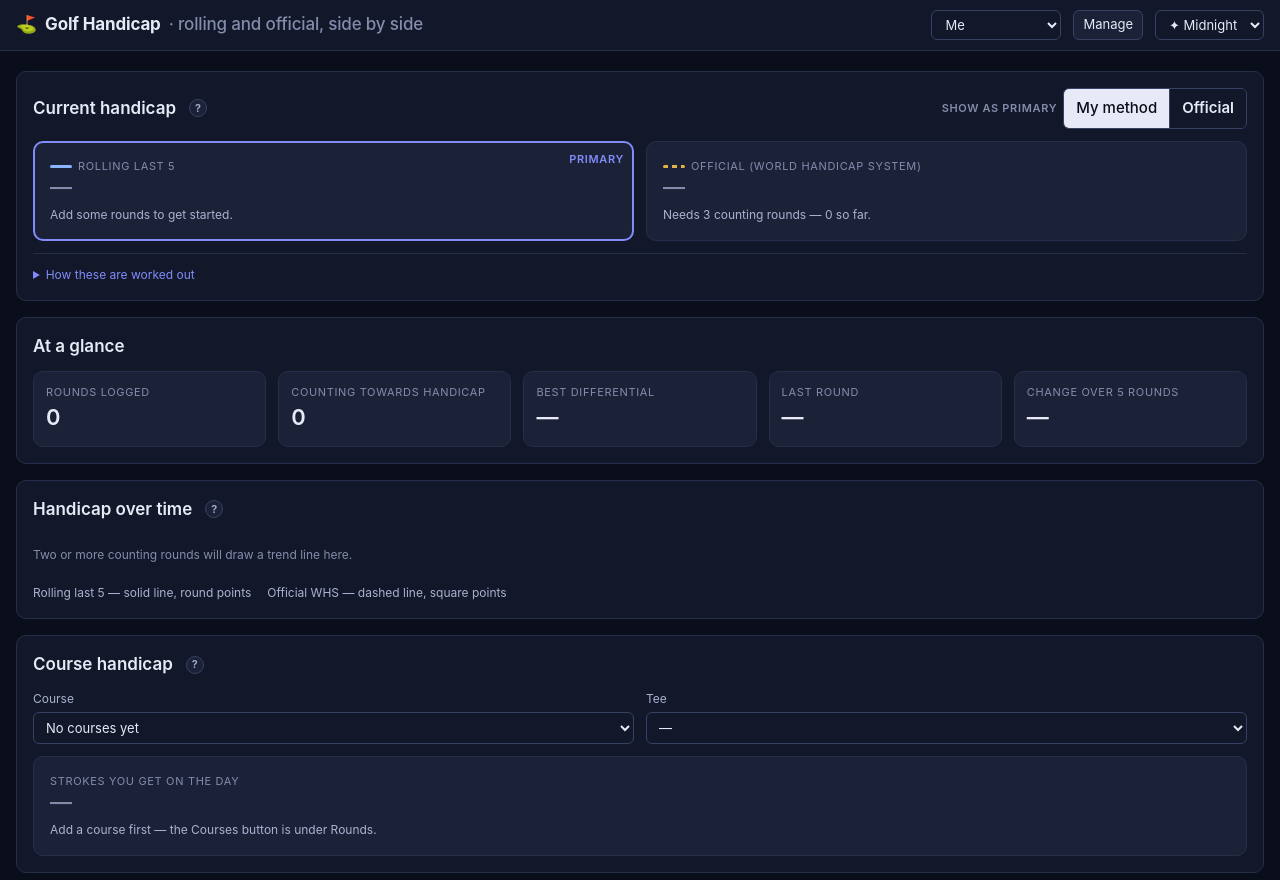
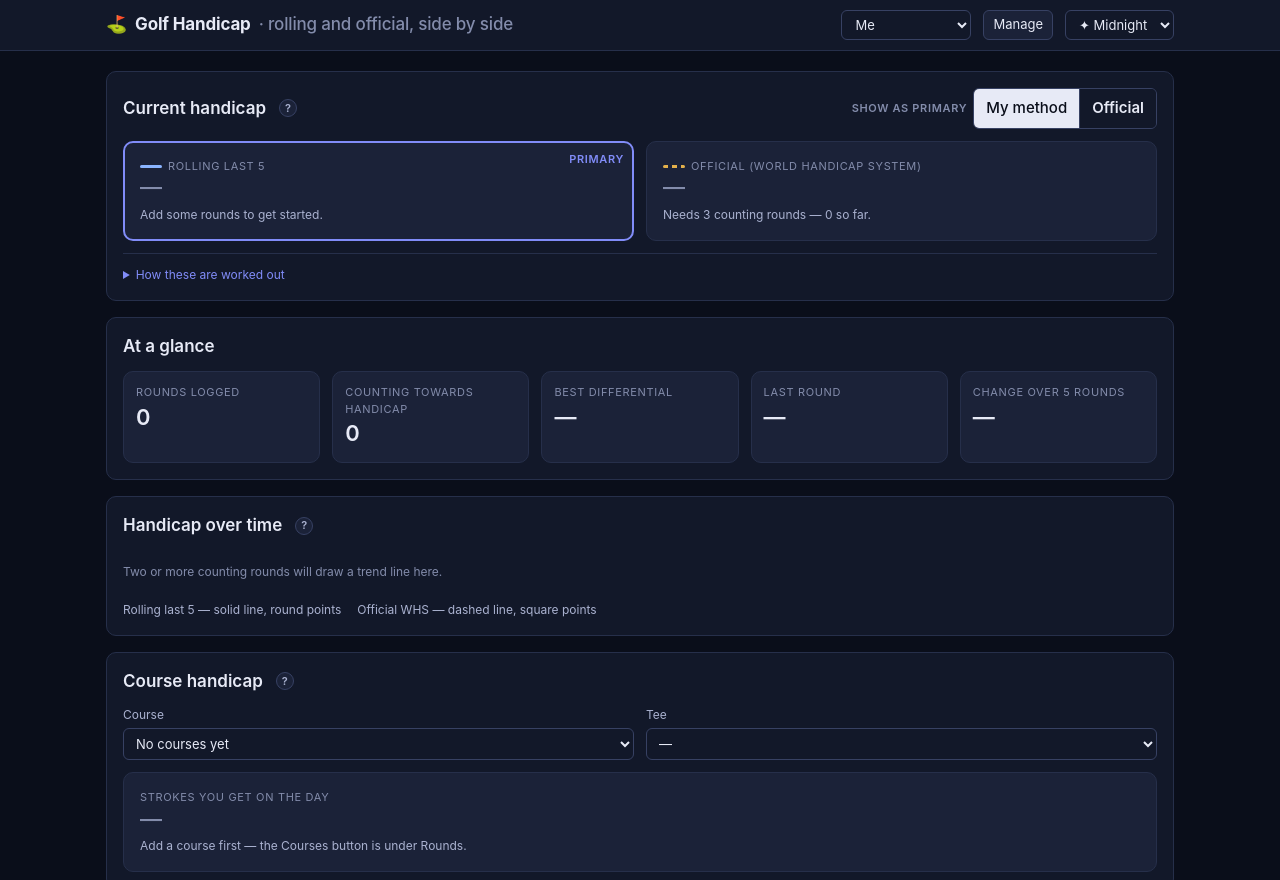
Before and after one commit to eagleadams86/golf-handicap, a plain HTML site: page index.html in a window 1280 px wide. Shown: the top 880 px of the page. Drawn offline with Linux system fonts and the light colour scheme.

Commit message:
The page is a bit narrower again, so the rounds table reads properly
Matching the sibling apps' width stretched everything to 1500px, which suits
their big many-column tables but left this one strung out — a row's date at one
edge and its score away at the other, with a lot of empty space between. The
page now stops at 1100px. The bar across the top still runs the full width of
the window and everything else about it is unchanged; the row inside it narrows
by exactly the same amount, so the app's name still lines up with the left edge
of the first card.

Co-Authored-By: Claude Opus 5 <noreply@anthropic.com>

```diff
--- a/index.html
+++ b/index.html
@@ -105,6 +105,9 @@
      keep a row even. */
   --chrome-h: 30px;    /* header buttons + the golfer/theme pickers beside them */
   --control-h: 38.5px; /* every button in the page body */
+  /* Read by BOTH .wrap and .headbar — see the note on .wrap for why they must
+     stay the same number. */
+  --page-w: 1100px;
 
   --sp-1: 2px;
   --sp-2: 4px;
@@ -235,14 +238,21 @@ body {
   color: var(--text-primary);
   font: var(--fw-normal) var(--fs-base)/var(--lh-base) var(--font-sans);
 }
-/* 1500px and the 16px gutter to match Team Dashboard and Sprint Velocity — the
-   three apps share one page width. The horizontal padding lives here rather
-   than on <body>, because the header bar behind it runs edge to edge. */
-.wrap { max-width: 1500px; margin: 0 auto; padding: 0 16px 64px; }
+/* The one page width, used by the content AND by the row inside the header bar.
+   They have to be the same number or the brand stops lining up with the left
+   edge of the first card, so both read it from here rather than repeating it.
+
+   1100px, not the siblings' 1500px: Team Dashboard and Sprint Velocity earn that
+   width with dense many-column tables, and this app's widest thing is a seven
+   column rounds table that just went sparse and gappy when stretched to it. The
+   16px gutter and everything else about the bar are theirs; only the number
+   differs, and it is deliberate. (`--page-w` lives with the other layout tokens
+   at the top.) */
+.wrap { max-width: var(--page-w); margin: 0 auto; padding: 0 16px 64px; }
 
 /* ── Header ─────────────────────────────────────────────────────────────────
    The sibling apps' shape: a sticky bar the full width of the window, with the
-   row inside it held to the same 1500px as the page.
+   row inside it held to the same `--page-w` as the content below.
 
    Everything in the row is written into the markup at its final size. The
    header paints long before the script at the foot of the page runs, so any
@@ -262,7 +272,7 @@ header {
   padding: 10px 0; margin-bottom: 20px;
 }
 .headbar {
-  max-width: 1500px; margin: 0 auto; padding: 0 16px;
+  max-width: var(--page-w); margin: 0 auto; padding: 0 16px;
   display: flex; align-items: center; gap: 12px; flex-wrap: wrap;
 }
 /* An <h1>, so the page has a top-level heading — hence the margin reset. The
```
Also changed, not shown: CLAUDE.md (+7 -1 lines).
